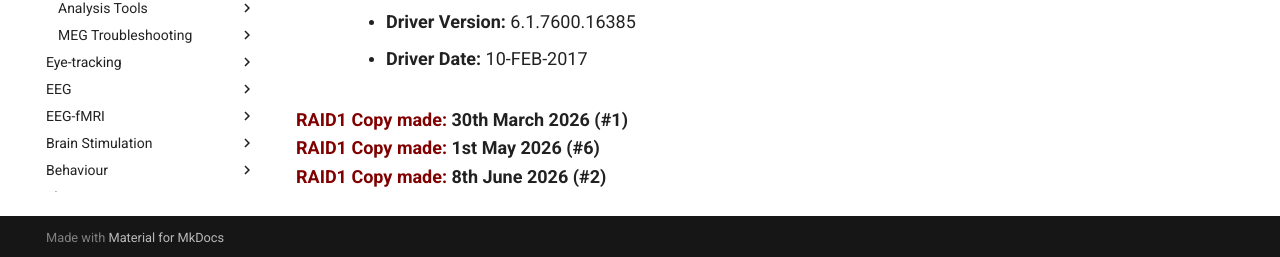
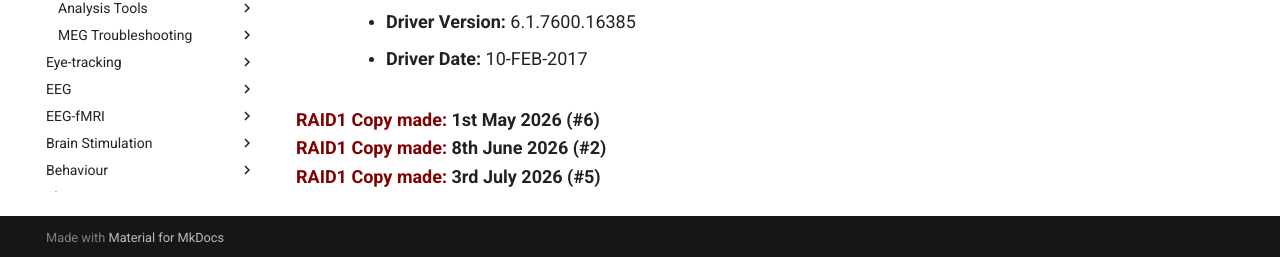
Before and after one commit to chbh-opensource/chbh-on-bear, an MkDocs documentation site: the page built from docs/meg/hardware/megstim.md, in a window 1280 px wide and 900 px high, scrolled down 2229 px. Shown: the part 640-897 px from the top of the window. Built offline with MkDocs 1.6.1 and Material for MkDocs 9.7.7, drawn with Linux system fonts in a browser that asks for light colours; comment, search, counter and statistics services are not loaded.

Commit message:
Tweaking MEG Stim PC repo

```diff
--- a/docs/meg/hardware/megstim.md
+++ b/docs/meg/hardware/megstim.md
@@ -72,6 +72,6 @@ The following **StarTech KVM** (**[SV431DVIUAHR](https://www.startech.com/en-gb/
 		- <span style="font-size:large"> **Driver Date:** 10-FEB-2017</span>
 
 
-**<span style=font-size:large;color:maroon>RAID1 Copy made: </span><span style="font-size:large"> 30th March 2026 (#1)</span>** <br />
 **<span style=font-size:large;color:maroon>RAID1 Copy made: </span><span style="font-size:large"> 1st May 2026 (#6)</span>** <br />
 **<span style=font-size:large;color:maroon>RAID1 Copy made: </span><span style="font-size:large"> 8th June 2026 (#2)</span>** <br />
+**<span style=font-size:large;color:maroon>RAID1 Copy made: </span><span style="font-size:large"> 3rd July 2026 (#5)</span>** <br />
```
